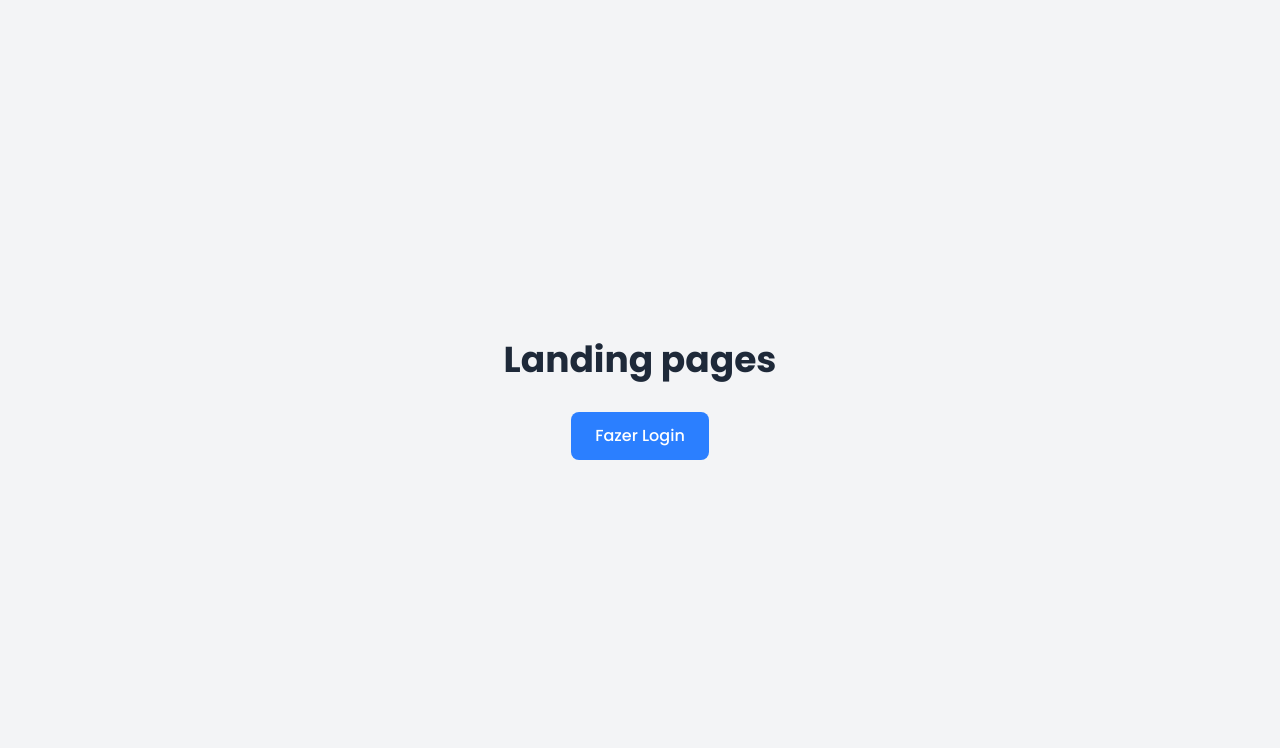
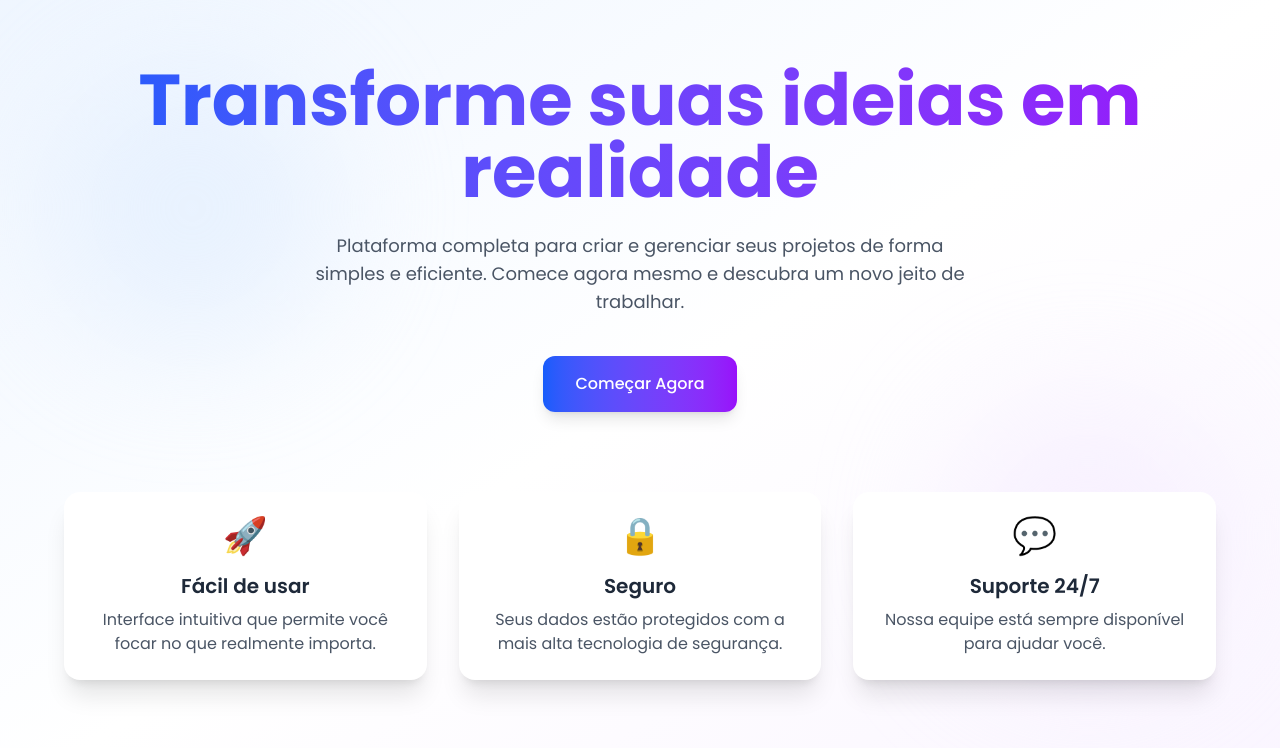
Before and after one commit to BrunoLagoa/micro-saas, a Next.js app: page / in a window 1280 px wide. Shown: the top 748 px of the page. Built offline with nearby package versions, Linux system fonts and the light colour scheme.

Commit message:
feat(project): enhance landing page with animations and gradient design

```diff
--- a/app/(project)/page.tsx
+++ b/app/(project)/page.tsx
@@ -1,14 +1,79 @@
+'use client';
+
 import Link from 'next/link';
+import { motion } from 'framer-motion';
 
 export default function Home() {
   return (
-    <div className="flex h-screen flex-col items-center justify-center">
-      <h1 className="mb-8 text-4xl font-bold text-gray-800">Landing pages</h1>
-      <Link href="/login">
-        <button className="focus:ring-opacity-50 rounded-lg bg-blue-500 px-6 py-3 font-medium text-white transition-colors duration-300 hover:bg-blue-600 focus:ring-2 focus:ring-blue-500 focus:outline-none">
-          Fazer Login
-        </button>
-      </Link>
+    <div className="min-h-screen bg-gradient-to-br from-blue-50 via-white to-purple-50 px-4 py-16">
+      <div className="relative mx-auto max-w-6xl">
+        <div className="absolute top-0 -left-4 h-72 w-72 rounded-full bg-blue-100 opacity-50 blur-3xl" />
+        <div className="absolute -right-4 bottom-0 h-72 w-72 rounded-full bg-purple-100 opacity-50 blur-3xl" />
+
+        <motion.div
+          initial={{ opacity: 0, y: 20 }}
+          animate={{ opacity: 1, y: 0 }}
+          transition={{ duration: 0.8 }}
+          className="relative z-10 flex flex-col items-center text-center"
+        >
+          <h1 className="bg-gradient-to-r from-blue-600 to-purple-600 bg-clip-text text-5xl font-bold text-transparent sm:text-6xl md:text-7xl">
+            Transforme suas ideias em realidade
+          </h1>
+
+          <p className="mt-6 max-w-2xl text-lg text-gray-600">
+            Plataforma completa para criar e gerenciar seus projetos de forma
+            simples e eficiente. Comece agora mesmo e descubra um novo jeito de
+            trabalhar.
+          </p>
+
+          <div className="mt-10 flex flex-col gap-4 sm:flex-row">
+            <motion.div whileHover={{ scale: 1.05 }} whileTap={{ scale: 0.95 }}>
+              <Link href="/login">
+                <button className="focus:ring-opacity-50 w-full rounded-xl bg-gradient-to-r from-blue-600 to-purple-600 px-8 py-4 font-medium text-white shadow-lg transition-all hover:shadow-xl focus:ring-2 focus:ring-purple-500 focus:outline-none sm:w-auto">
+                  Começar Agora
+                </button>
+              </Link>
+            </motion.div>
+          </div>
+
+          <div className="mt-20 grid gap-8 sm:grid-cols-2 lg:grid-cols-3">
+            {[
+              {
+                title: 'Fácil de usar',
+                description:
+                  'Interface intuitiva que permite você focar no que realmente importa.',
+                icon: '🚀',
+              },
+              {
+                title: 'Seguro',
+                description:
+                  'Seus dados estão protegidos com a mais alta tecnologia de segurança.',
+                icon: '🔒',
+              },
+              {
+                title: 'Suporte 24/7',
+                description:
+                  'Nossa equipe está sempre disponível para ajudar você.',
+                icon: '💬',
+              },
+            ].map((feature, index) => (
+              <motion.div
+                key={index}
+                initial={{ opacity: 0, y: 20 }}
+                animate={{ opacity: 1, y: 0 }}
+                transition={{ delay: 0.2 * index }}
+                className="rounded-2xl bg-white p-6 shadow-xl transition-shadow hover:shadow-2xl"
+              >
+                <div className="mb-4 text-4xl">{feature.icon}</div>
+                <h3 className="mb-2 text-xl font-semibold text-gray-800">
+                  {feature.title}
+                </h3>
+                <p className="text-gray-600">{feature.description}</p>
+              </motion.div>
+            ))}
+          </div>
+        </motion.div>
+      </div>
     </div>
   );
 }
```
